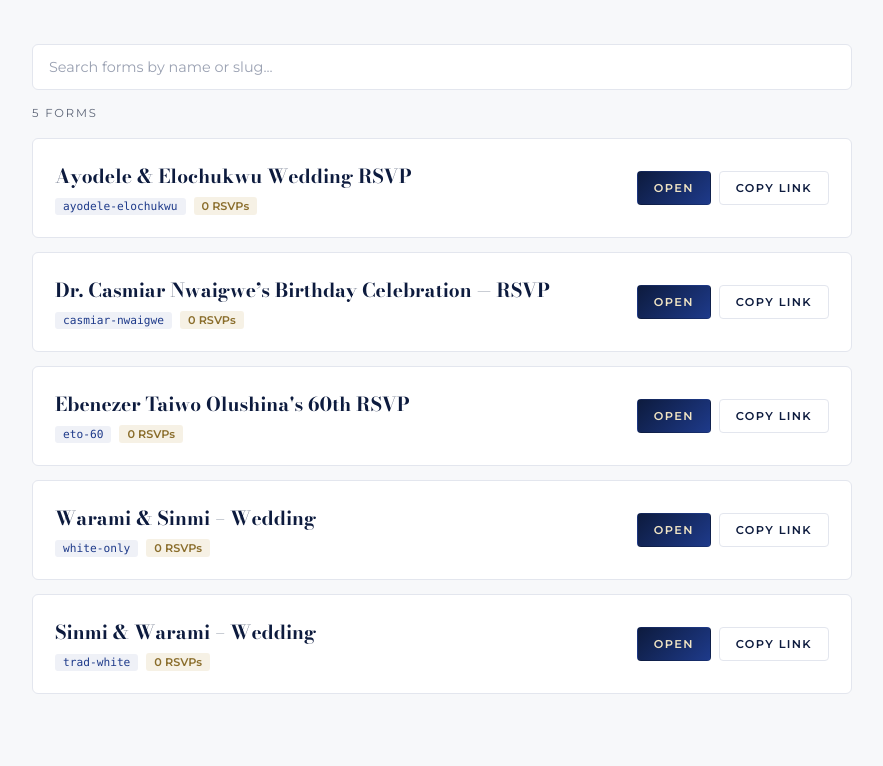
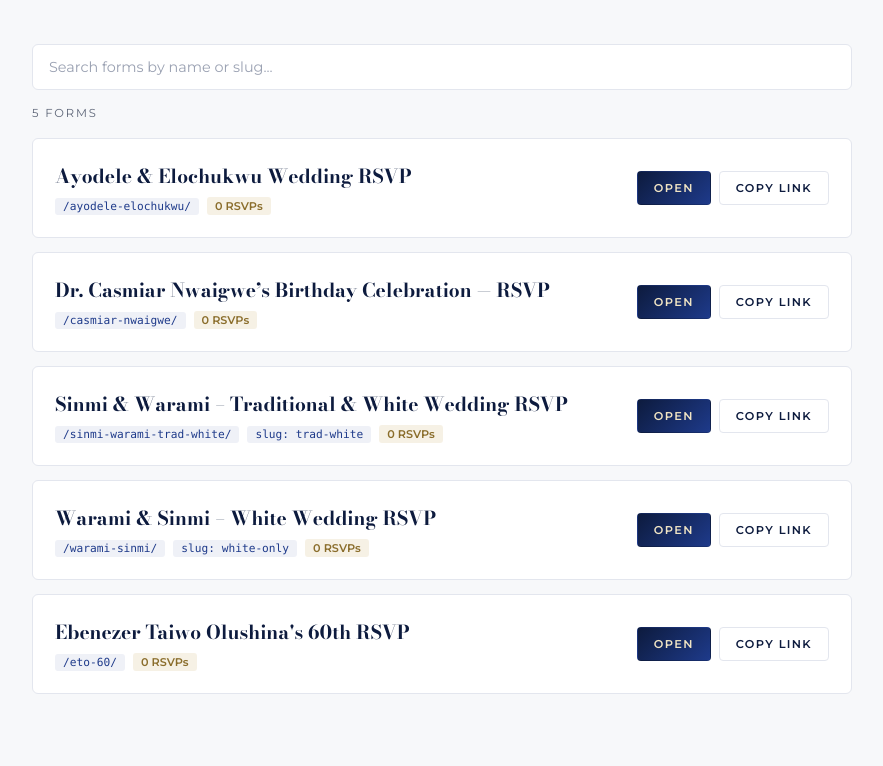
Before and after one commit to zigamak/Package-with-Sense-Forms, a PHP site: page /packagewithsense_forms/ in a window 1280 px wide. Shown: the part 221-987 px from the top of the page, without its empty margins (198-1081 px from the left). Run offline with PHP 8.4, Linux system fonts and the light colour scheme; data that the repository does not hold is empty.

Commit message:
Forms index: distinct Sinmi & Warami titles, show each form's URL path
- Retitle warami-sinmi (White Wedding RSVP) and sinmi-warami-trad-white
  (Traditional & White Wedding RSVP) so the index entries are told apart
- Index cards show /<folder>/ (and the slug when it differs)
- warami-sinmi: drop the Senator Aso Ebi option, matching the live page

Co-Authored-By: Claude Opus 5.5 (1M context) <noreply@anthropic.com>

```diff
--- a/index.php
+++ b/index.php
@@ -286,7 +286,10 @@ try {
           <div class="pws-item-main">
             <h2><?= htmlspecialchars($form['title'], ENT_QUOTES) ?></h2>
             <div class="pws-meta">
-              <span class="pws-slug"><?= htmlspecialchars($form['slug'], ENT_QUOTES) ?></span>
+              <span class="pws-slug">/<?= htmlspecialchars($form['dir'], ENT_QUOTES) ?>/</span>
+              <?php if ($form['slug'] !== $form['dir']): ?>
+                <span class="pws-slug" title="form_slug">slug: <?= htmlspecialchars($form['slug'], ENT_QUOTES) ?></span>
+              <?php endif; ?>
               <?php if ($counts !== null): ?>
                 <span class="pws-badge"><?= $counts[$form['slug']] ?? 0 ?> RSVP<?= ($counts[$form['slug']] ?? 0) === 1 ? '' : 's' ?></span>
               <?php endif; ?>
--- a/sinmi-warami-trad-white/index.php
+++ b/sinmi-warami-trad-white/index.php
@@ -21,7 +21,7 @@ $guestNotes = $notesStmt->fetchAll();
 <head>
   <meta charset="UTF-8">
   <meta name="viewport" content="width=device-width, initial-scale=1.0">
-  <title>Sinmi & Warami – Wedding</title>
+  <title>Sinmi & Warami – Traditional & White Wedding RSVP</title>
   <style>
     @import url('https://fonts.googleapis.com/css2?family=Great+Vibes&family=Playfair+Display:wght@400;600&family=Montserrat:wght@300;500;700&display=swap');
 
--- a/warami-sinmi/index.php
+++ b/warami-sinmi/index.php
@@ -42,7 +42,7 @@ function pws_note_page_url(int $page): string {
 <head>
   <meta charset="UTF-8">
   <meta name="viewport" content="width=device-width, initial-scale=1.0">
-  <title>Warami & Sinmi – Wedding</title>
+  <title>Warami & Sinmi – White Wedding RSVP</title>
   <style>
     @import url('https://fonts.googleapis.com/css2?family=Great+Vibes&family=Playfair+Display:wght@400;600&family=Montserrat:wght@300;500;700&display=swap');
 
@@ -768,7 +768,6 @@ function pws_note_page_url(int $page): string {
               <div class="sw2-checkbox-group">
                 <label><input type="checkbox" name="trad_asoebi_item[]" value="damask_3yd"> Damask fabric - 3 yards (&#8358;45,000)</label>
                 <label><input type="checkbox" name="trad_asoebi_item[]" value="damask_4yd"> Damask fabric - 4 yards (&#8358;60,000)</label>
-                <label><input type="checkbox" name="trad_asoebi_item[]" value="senator"> Senator - 4 yards (&#8358;40,000)</label>
                 <label><input type="checkbox" name="trad_asoebi_item[]" value="damask_gele_18k"> Damask Gele (&#8358;18,000)</label>
                 <label><input type="checkbox" name="trad_asoebi_item[]" value="damask_fila_9k"> Damask Fila (&#8358;9,000)</label>
               </div>
```
